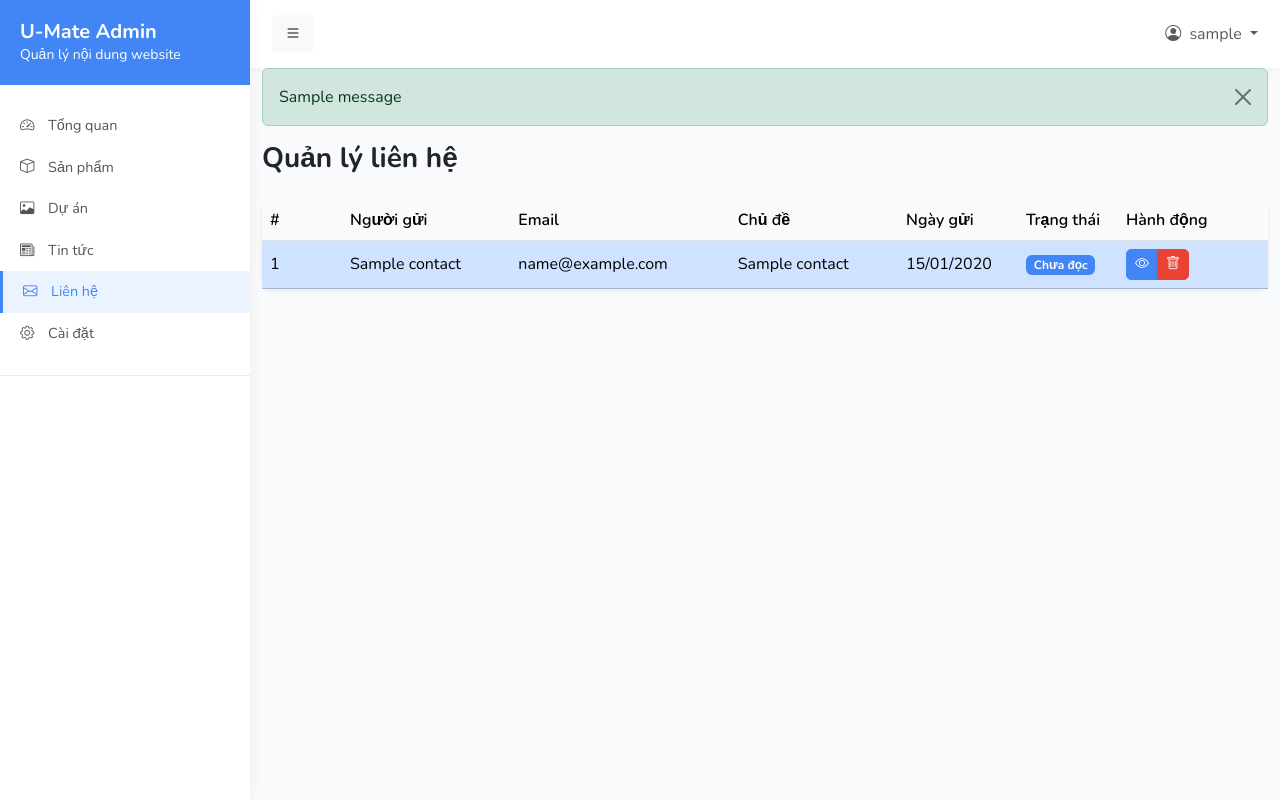
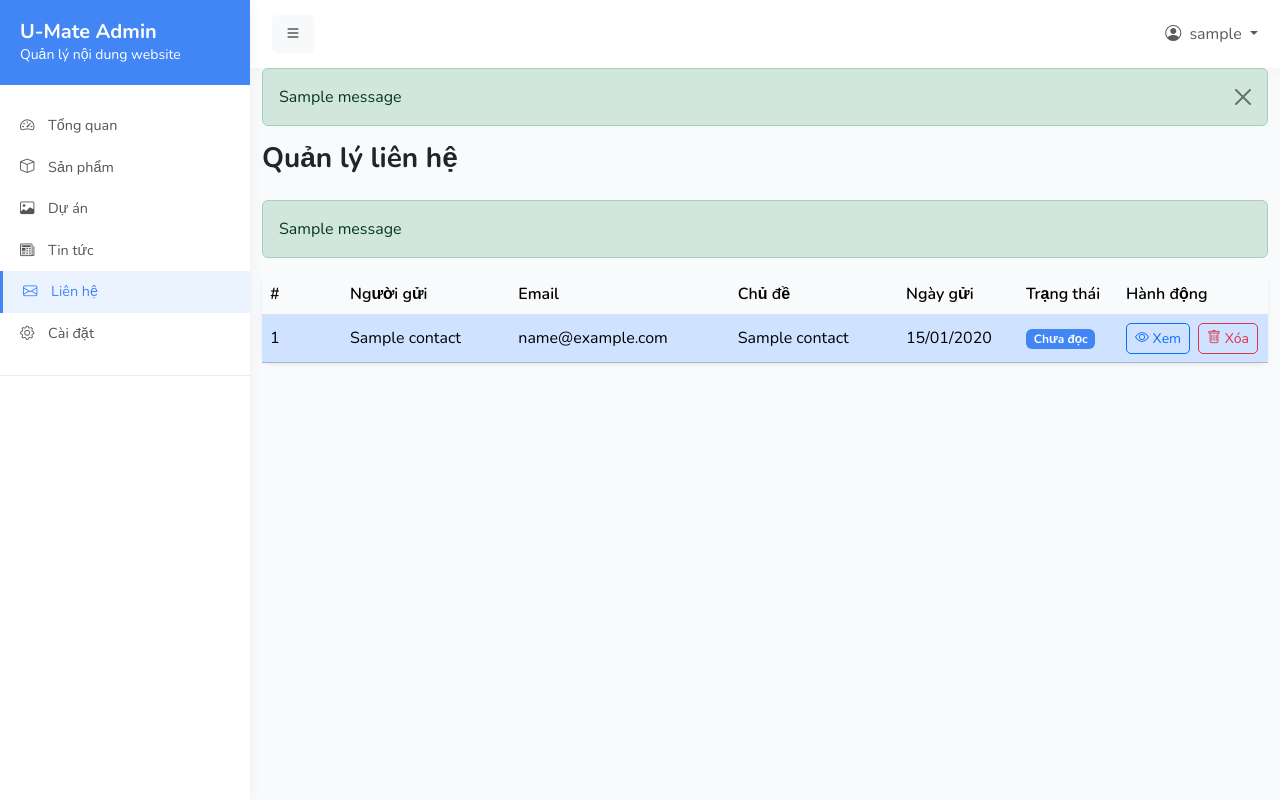
Before and after one commit to nhatnam0102/UPCVN_web, a Flask app: page /admin/contacts in a window 1280 px wide. Run offline with Flask 3, Linux system fonts and the light colour scheme; the visitor is signed in with stand-in values (Sample User, id 1); one stand-in notice (Sample message) is shown; a database or web service that is not in the repository returns one stand-in record (values such as "Sample title"); parts of the project's set-up code (start-up, migrations or seed data) failed here and were passed over; some libraries are stand-ins or nearby versions.

Commit message:
fix design

```diff
--- a/app.py
+++ b/app.py
@@ -694,11 +694,19 @@ def admin_news_create():
 
 @app.route("/admin/news/edit/<string:id>", methods=["GET", "POST"])
 @login_required
-def admin_news_edit(id):
+def admin_news_edit(id=None):  # Allow id to be optional
     if not current_user.is_admin:
         abort(403)
 
+    if not id:  # Handle missing id
+        flash("ID tin tức không hợp lệ.", "danger")
+        return redirect(url_for("admin_news"))
+
     news = db.news.find_one({"_id": ObjectId(id)})
+
+    if not news:  # Handle invalid id
+        flash("Tin tức không tồn tại.", "danger")
+        return redirect(url_for("admin_news"))
 
     if request.method == "POST":
         update_data = {
@@ -748,11 +756,19 @@ def admin_contacts():
 
 @app.route("/admin/contacts/view/<string:id>")
 @login_required
-def admin_contacts_view(id):
+def admin_contacts_view(id=None):  # Allow id to be optional
     if not current_user.is_admin:
         abort(403)
 
+    if not id:  # Handle missing id
+        flash("ID liên hệ không hợp lệ.", "danger")
+        return redirect(url_for("admin_contacts"))
+
     contact = db.contacts.find_one({"_id": ObjectId(id)})
+
+    if not contact:  # Handle invalid id
+        flash("Liên hệ không tồn tại.", "danger")
+        return redirect(url_for("admin_contacts"))
 
     # Mark as read if it wasn't already
     if not contact.get("is_read"):
@@ -808,20 +824,31 @@ def admin_settings_update():
     for key, value in data.items():
         if key.startswith("setting_"):
             parts = key.split("_")
-            if len(parts) >= 4:
+            if len(parts) >= 3:  # Ensure the key has the correct structure
                 setting_id = parts[1]
                 language = parts[2]
-                setting = db.settings.find_one({"_id": ObjectId(setting_id)})
 
-                if setting:
-                    if language == "vi":
-                        db.settings.update_one(
-                            {"_id": ObjectId(setting_id)}, {"$set": {"value_vi": value}}
-                        )
-                    elif language == "ja":
-                        db.settings.update_one(
-                            {"_id": ObjectId(setting_id)}, {"$set": {"value_ja": value}}
-                        )
+                # Validate ObjectId
+                if not ObjectId.is_valid(setting_id):
+                    flash(f"Lỗi: ID '{setting_id}' không hợp lệ.", "danger")
+                    continue
+
+                try:
+                    setting = db.settings.find_one({"_id": ObjectId(setting_id)})
+
+                    if setting:
+                        if language == "vi":
+                            db.settings.update_one(
+                                {"_id": ObjectId(setting_id)},
+                                {"$set": {"value_vi": value}},
+                            )
+                        elif language == "ja":
+                            db.settings.update_one(
+                                {"_id": ObjectId(setting_id)},
+                                {"$set": {"value_ja": value}},
+                            )
+                except Exception as e:
+                    flash(f"Lỗi khi cập nhật cài đặt: {e}", "danger")
 
     flash("Cài đặt đã được cập nhật thành công", "success")
     return redirect(url_for("admin_settings"))
--- a/templates/admin/contacts/index.html
+++ b/templates/admin/contacts/index.html
@@ -6,6 +6,16 @@
 <div class="d-sm-flex align-items-center justify-content-between mb-4">
     <h1 class="h3 mb-0 fw-bold">Quản lý liên hệ</h1>
 </div>
+
+{% with messages = get_flashed_messages(with_categories=true) %}
+  {% if messages %}
+    <div class="flash-messages">
+      {% for category, message in messages %}
+        <div class="alert alert-{{ category }}">{{ message }}</div>
+      {% endfor %}
+    </div>
+  {% endif %}
+{% endwith %}
 
 <div class="card border-0 shadow-sm">
     <div class="card-body p-0">
@@ -39,17 +49,17 @@
                             {% endif %}
                         </td>
                         <td>
-                            <div class="btn-group">
-                                <a href="{{ url_for('admin_contacts_view', id=contact.id) }}" class="btn btn-sm btn-primary">
-                                    <i class="bi bi-eye"></i>
+                            <div class="d-flex gap-2">
+                                <a href="{{ url_for('admin_contacts_view', id=contact['_id']) }}" class="btn btn-outline-primary btn-sm">
+                                    <i class="bi bi-eye"></i> Xem
                                 </a>
-                                <button type="button" class="btn btn-sm btn-danger" data-bs-toggle="modal" data-bs-target="#deleteModal{{ contact.id }}">
-                                    <i class="bi bi-trash"></i>
+                                <button type="button" class="btn btn-outline-danger btn-sm" data-bs-toggle="modal" data-bs-target="#deleteModal{{ contact['_id'] }}">
+                                    <i class="bi bi-trash"></i> Xóa
                                 </button>
                             </div>
 
                             <!-- Delete Modal -->
-                            <div class="modal fade" id="deleteModal{{ contact.id }}" tabindex="-1" aria-hidden="true">
+                            <div class="modal fade" id="deleteModal{{ contact['_id'] }}" tabindex="-1" aria-hidden="true">
                                 <div class="modal-dialog">
                                     <div class="modal-content">
                                         <div class="modal-header">
@@ -62,7 +72,7 @@
                                         </div>
                                         <div class="modal-footer">
                                             <button type="button" class="btn btn-secondary" data-bs-dismiss="modal">Hủy</button>
-                                            <form action="{{ url_for('admin_contacts_delete', id=contact.id) }}" method="post">
+                                            <form action="{{ url_for('admin_contacts_delete', id=contact['_id']) }}" method="post">
                                                 <button type="submit" class="btn btn-danger">Xóa</button>
                                             </form>
                                         </div>
--- a/templates/admin/contacts/view.html
+++ b/templates/admin/contacts/view.html
@@ -10,6 +10,7 @@
     </a>
 </div>
 
+{% if contact %}
 <div class="card border-0 shadow-sm mb-4">
     <div class="card-body p-4">
         <div class="row">
@@ -94,13 +95,16 @@
             </div>
             <div class="modal-footer">
                 <button type="button" class="btn btn-secondary" data-bs-dismiss="modal">Hủy</button>
-                <form action="{{ url_for('admin_contacts_delete', id=contact.id) }}" method="post">
+                <form action="{{ url_for('admin_contacts_delete', id=contact['_id']) }}" method="post">
                     <button type="submit" class="btn btn-danger">Xóa</button>
                 </form>
             </div>
         </div>
     </div>
 </div>
+{% else %}
+<div class="alert alert-danger">Liên hệ không tồn tại hoặc không hợp lệ.</div>
+{% endif %}
 {% endblock %}
 
 {% block scripts %}
```
Also changed, not shown: templates/admin/news/index.html (+7 -7 lines).
